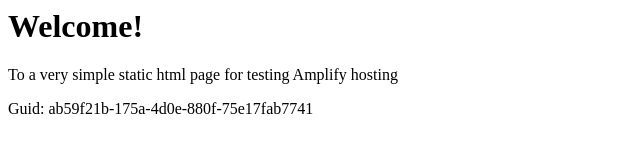
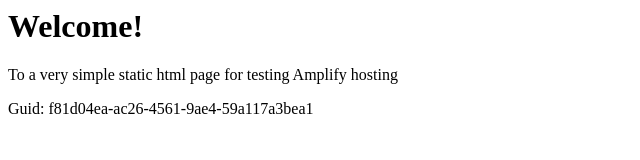
Before and after one commit to aws-aemilia-fra/Github-PR-Commit-Integration-Test-DoNotTouch-GitHubWebhookPushCanaryTest-v1-prod-eu-central-1, a website: page src/index.html in a window 1280 px wide. Shown: the full height of the page, 0-640 px from the left. Drawn offline with Linux system fonts and the light colour scheme.

Commit message:
commit from integ tests

```diff
--- a/src/index.html
+++ b/src/index.html
@@ -12,6 +12,6 @@
 <body>
     <h1>Welcome!</h1>
     <p>To a very simple static html page for testing Amplify hosting</p>
-    <p>Guid: ab59f21b-175a-4d0e-880f-75e17fab7741</p></body>
+    <p>Guid: f81d04ea-ac26-4561-9ae4-59a117a3bea1</p></body>
 
 </html>
```
